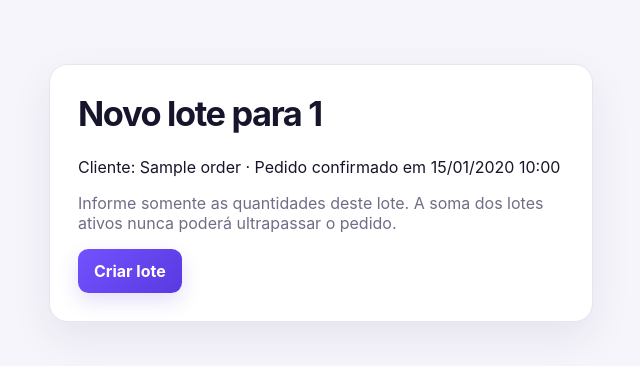
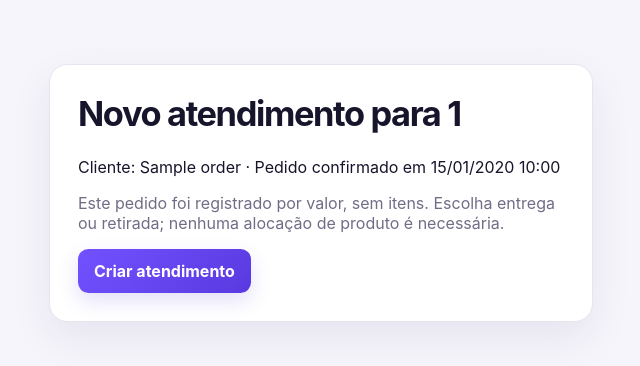
Before and after one commit to Brunohvg/vidalys-flow, a Django app: template templates/fulfillment/form.html in a window 1280 px wide. Shown: the top 366 px of the page, without its empty margins (319-959 px from the left). Run offline with Django 5.2, Linux system fonts and the light colour scheme; the template is opened without the code that fills it: most values are stand-ins (such as "Sample title", 1, 10 or a date in 2020); parts of the project's set-up code (start-up, migrations or seed data) failed here and were passed over.

Commit message:
feat(fulfillment): clarify manual order fulfillment UX

```diff
--- a/templates/fulfillment/form.html
+++ b/templates/fulfillment/form.html
@@ -1,12 +1,16 @@
 {% extends "base.html" %}
 {% block title %}Novo fulfillment — Vidalys Flow{% endblock %}
 {% block content %}
-  <h1>Novo lote para {{ order.display_number }}</h1>
+  <h1>Novo atendimento para {{ order.display_number }}</h1>
   <p>Cliente: {{ order.customer_name_snapshot }} · Pedido confirmado em {{ order.confirmed_at|date:"d/m/Y H:i" }}</p>
-  <p class="muted">Informe somente as quantidades deste lote. A soma dos lotes ativos nunca poderá ultrapassar o pedido.</p>
+  {% if form.allow_empty_allocations %}
+    <p class="muted">Este pedido foi registrado por valor, sem itens. Escolha entrega ou retirada; nenhuma alocação de produto é necessária.</p>
+  {% else %}
+    <p class="muted">Informe somente as quantidades deste atendimento. A soma dos atendimentos ativos nunca poderá ultrapassar o pedido.</p>
+  {% endif %}
   <form method="post">
     {% csrf_token %}
     {{ form.as_p }}
-    <button type="submit">Criar lote</button>
+    <button type="submit">Criar atendimento</button>
   </form>
 {% endblock %}
```
